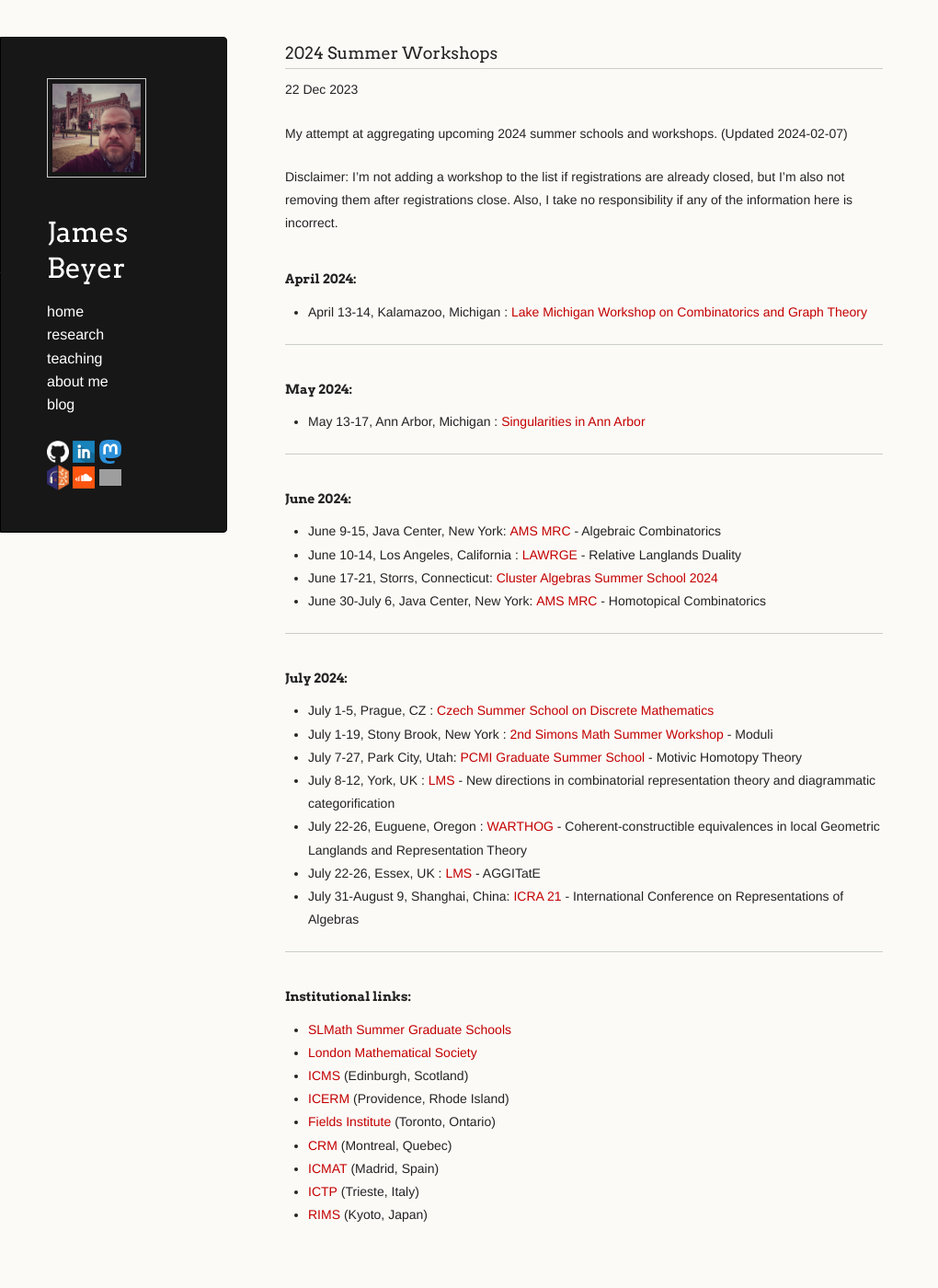
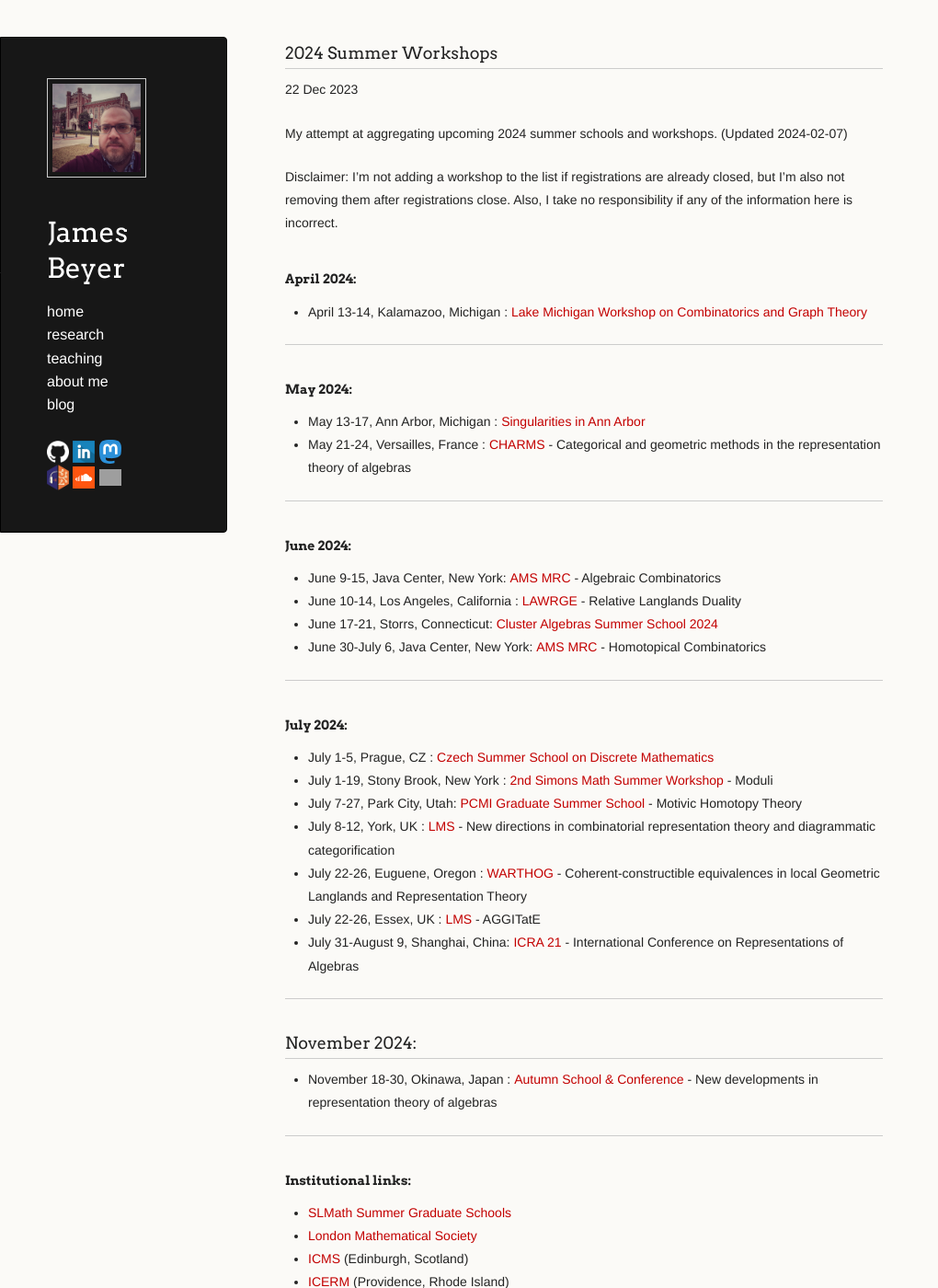
Before and after one commit to jebeyer/jebeyer.github.io, a Jekyll site: the page built from _posts/2023-12-22-summer_workshops_2024.md, in a window 1280 px wide and 1400 px high. Shown: the whole window at 92% size, without its empty margins (0-1020 px from the left). Built offline with Jekyll 4.4.1, drawn with Linux system fonts in a browser that asks for light colours; a script that is not in the unit is left out; grey boxes are pictures that could not be loaded.

Commit message:
Update 2023-12-22-summer_workshops_2024.md
additions

```diff
--- a/_posts/2023-12-22-summer_workshops_2024.md
+++ b/_posts/2023-12-22-summer_workshops_2024.md
@@ -17,6 +17,7 @@ Disclaimer: I'm not adding a workshop to the list if registrations are already c
 
 #### May 2024:
 * May 13-17, Ann Arbor, Michigan : [Singularities in Ann Arbor](https://sites.google.com/view/singularitiesinaa/home)
+* May 21-24, Versailles, France : [CHARMS](https://charms-summer-school.github.io/) - Categorical and geometric methods in the representation theory of algebras
 
 ---
 
@@ -39,6 +40,11 @@ Disclaimer: I'm not adding a workshop to the list if registrations are already c
 
 ---
 
+### November 2024:
+* November 18-30, Okinawa, Japan : [Autumn School & Conference](https://sites.google.com/view/autumn-oist-school-conference/home) - New developments in representation theory of algebras
+
+---
+
 #### Institutional links:
 * [SLMath Summer Graduate Schools](https://www.slmath.org/summer-schools)
 * [London Mathematical Society](https://www.lms.ac.uk/events/lms-research-schools)
```
